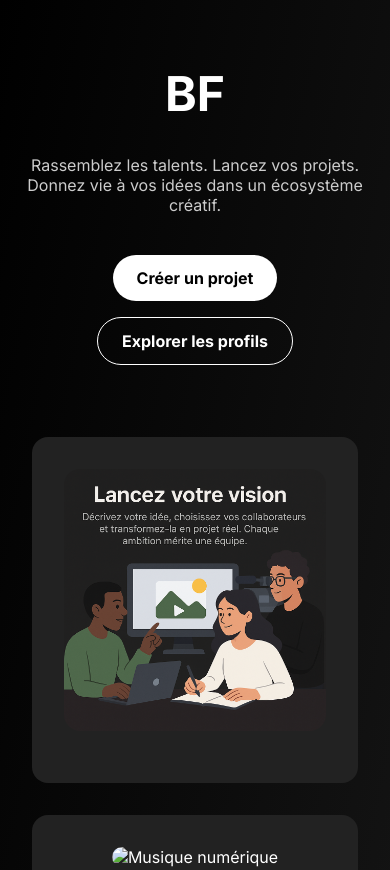
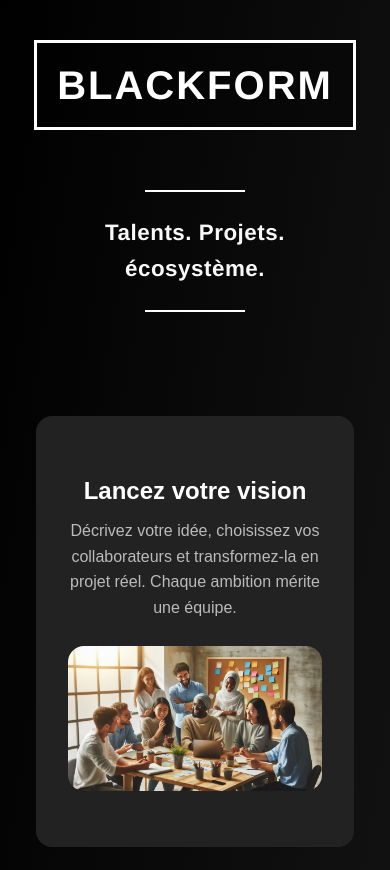
Before and after one commit to Tidminta/BF, a plain HTML site: page index.html in a window 390 px wide. Shown: the top 870 px of the page. Drawn offline with Linux system fonts and the light colour scheme.

Commit message:
aspect refresh

```diff
--- a/index.html
+++ b/index.html
@@ -3,7 +3,7 @@
 <head>
   <meta charset="UTF-8" />
   <meta name="viewport" content="width=device-width, initial-scale=1.0" />
-  <title>BF  – Créez, Connectez, Collaborez</title>
+  <title>BF Projetct – Créez, Connectez, Collaborez</title>
   <link href="https://fonts.googleapis.com/css2?family=Inter:wght@400;700&display=swap" rel="stylesheet">
   <style>
     * {
@@ -121,41 +121,192 @@
       font-size: 0.9rem;
       color: #666;
     }
+
+    #logo {
+    font-family: 'Helvetica Neue', sans-serif;
+    font-weight: bold;
+    font-size: 2.5rem;
+    color: white;
+    text-align: center;
+    border: 3px solid white;
+    padding: 10px 20px;
+    display: inline-block;
+    letter-spacing: 2px;
+    text-transform: uppercase;
+    margin: 20px 0;
+    background-color: rgba(0, 0, 0, 0.3);
+  }
+
+  body {
+    background-color: #121212;
+    color: white;
+    font-family: 'Arial', sans-serif;
+    text-align: center;
+    padding: 20px;
+    line-height: 1.6;
+}
+
+.tagline {
+    font-size: 1.2rem;
+    margin-bottom: 30px;
+    max-width: 600px;
+    margin-left: auto;
+    margin-right: auto;
+}
+
+.cta-container {
+  display: flex;
+    flex-direction: row; /* Changement ici */
+    gap: 15px;
+    max-width: 500px; /* Largeur augmentée */
+    margin: 30px auto; /* Marge augmentée */
+    justify-content: center; /* Centrage horizontal */
+    flex-wrap: wrap; /* Permet le passage en colonne sur mobile */
+}
+
+.cta-button {
+  padding: 12px 20px; /* Padding ajusté */
+    min-width: 200px; /* Largeur minimale pour conserver la lisibilité */
+    transition: transform 0.2s, box-shadow 0.2s;
+}
+
+.newsletter-btn {
+    background-color: white;
+    color: black;
+}
+
+.beta-btn {
+    background-color: transparent;
+    color: white;
+    border: 2px solid white;
+}
+
+.cta-button:hover {
+    transform: translateY(-3px);
+    box-shadow: 0 5px 15px rgba(255, 255, 255, 0.2);
+}
+
+.cta-button:active {
+    transform: translateY(1px); /* Effet "pressé" */
+}
+
+@media (max-width: 500px) {
+    .cta-container {
+        flex-direction: column;
+    }
+    .cta-button {
+        width: 100%;
+    }
+
+    .tagline {
+    font-family: 'Helvetica Neue', sans-serif;
+    font-weight: 300;
+    font-size: 1.4rem;
+    line-height: 1.6;
+    text-align: center;
+    max-width: 680px;
+    margin: 40px auto;
+    padding: 25px;
+    position: relative;
+    color: #f8f8f8;
+    letter-spacing: 0.5px;
+}
+
+.tagline::before {
+    content: "";
+    position: absolute;
+    top: 0;
+    left: 50%;
+    transform: translateX(-50%);
+    width: 100px;
+    height: 2px;
+    background: white;
+}
+
+.tagline::after {
+    content: "";
+    position: absolute;
+    bottom: 0;
+    left: 50%;
+    transform: translateX(-50%);
+    width: 100px;
+    height: 2px;
+    background: white;
+}
+
+/* Animation subtile au survol */
+.tagline:hover {
+    transform: scale(1.02);
+    transition: transform 0.3s ease;
+}
+}
+
+
   </style>
 </head>
 <body>
 
   <header>
-    <h1>BF</h1>
-    <p>Rassemblez les talents. Lancez vos projets. Donnez vie à vos idées dans un écosystème créatif.</p>
+    <div id="logo">BLACKFORM</div>
+    <p class="tagline">
+      <span style="font-weight: 700;">Talents. Projets. écosystème.</span><br>
+      <!-- <span style="font-style: italic;">Lancez vos projets.</span><br> -->
+      <!-- <span style="font-style: italic;">Au sein d'un écosystème créatif unique.</span> -->
+  </p>
+
+    <div class="cta-container">
+    <!-- <p>Notre application mobile arrive bientôt ! Inscrivez-vous à la liste d'attente pour être averti dès son lancement.</p>
+<button class="cta-button newsletter-btn">✉️ Je m'inscris à la newsletter</button>
+<button class="cta-button beta-btn">🚀 Je veux tester la version Beta !</button>
+    </div>
+  -->
+
+  <!--
+    <h1>BLACKFORM</h1>
+    <p>
+      Réunissez les talents. Lancez vos projets. Donnez vie à vos idées au sein d’un écosystème créatif unique.
+    </p>
+    <p>
+      Notre application mobile arrive bientôt ! Inscrivez-vous à la liste d’attente pour être averti dès son lancement.
+      Vous pouvez aussi rejoindre notre communauté de testeurs et découvrir la version bêta en avant-première.
+    </p>
+
     <div class="buttons">
-      <a href="#" class="primary">Créer un projet</a>
-      <a href="#" class="secondary">Explorer les profils</a>
+      <a href="#" class="primary">Je m'inscris à la newsletter</a>
+     <a href="#" class="secondary">Je veux tester la version Beta !</a>
     </div>
+  -->
   </header>
 
   <section class="section">
     <div class="card">
-      <!-- <h3>Lancez votre vision</h3> -->
-      <img src="https://raw.githubusercontent.com/Tidminta/BF/main/resources/vision.png" alt="Shooting mode">
-      <!-- <p>Décrivez votre idée, choisissez vos collaborateurs et transformez-la en projet réel. Chaque ambition mérite une équipe.</p> -->
+      <h3>Lancez votre vision</h3>
+      <p>Décrivez votre idée, choisissez vos collaborateurs et transformez-la en projet réel. Chaque ambition mérite une équipe.</p>
+      <br>
+      <img src="https://raw.githubusercontent.com/Tidminta/BF/main/resources/img4.jpeg" alt="Image 10">
+      </br>
+
     </div>
     <div class="card">
-      <img src="C:\Users\TMinta\Documents\BF\img\talents.jpg" alt="Musique numérique">
       <h3>Connectez les talents</h3>
       <p>Des profils variés pour tous les besoins : développeurs, stylistes, photographes, community managers… à portée de clic.</p>
+      <br>
+      <img src="https://raw.githubusercontent.com/Tidminta/BF/main/resources/img10.jpeg" alt="Image 11">
+    </br>
     </div>
     <div class="card">
-      <img src="https://images.unsplash.com/photo-1531497865144-0464ef8fbf65?w=800" alt="Développement UX">
 
       <h3>Créez autrement</h3>
-      <p>B F  est un incubateur d’idées : un espace où les projets se construisent en équipe, de manière fluide et intuitive.</p>
+      <p>La BlackForm est un incubateur d’idées : un espace où les projets se construisent en équipe, de manière fluide et intuitive.</p>
+      <br>
+      <img src="https://raw.githubusercontent.com/Tidminta/BF/main/resources/img11.jpeg" alt="Image 11">
+    </br>
     </div>
   </section>
 
   <section class="newsletter">
     <h2>Inscrivez-vous à la bêta privée</h2>
-    <p>Recevez une invitation exclusive pour tester B F  en avant-première.</p>
+    <p>Recevez une invitation exclusive pour tester la BlackForm en avant-première.</p>
     <form action="#" method="POST">
       <input type="email" name="email" placeholder="Votre adresse e-mail" required />
       <button type="submit">Rejoindre la bêta</button>
```
